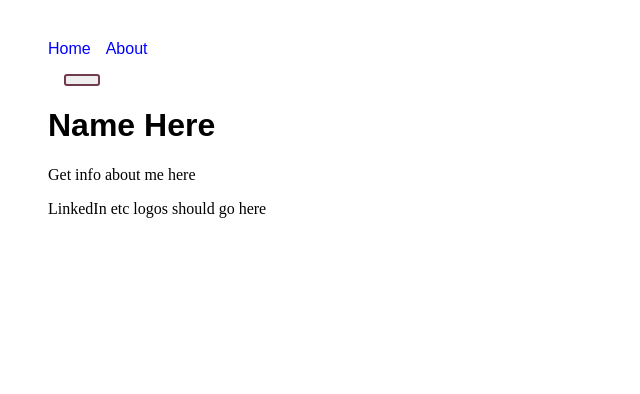
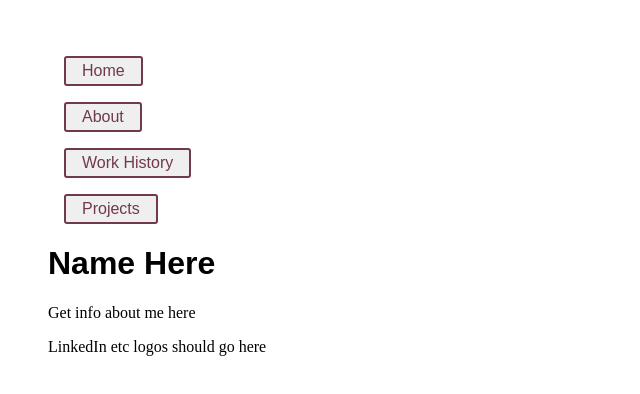
Before and after one commit to MadeleineGil/next-resume-site, a Next.js app: page / in a window 1280 px wide. Shown: the top 394 px of the page, without its empty margins (0-640 px from the left). Built offline with nearby package versions, Linux system fonts and the light colour scheme.

Commit message:
fix button links and initial nav ui

```diff
--- a/components/Layout.js
+++ b/components/Layout.js
@@ -9,10 +9,12 @@ const layoutStyle = {
 export default function Layout(props) {
   return (
     <div style={layoutStyle}>
-      <Header />
       <Navigation/>
       {props.children}
       <style jsx>{`
+        display: flex;
+        justify-content: center;
+        flex-direction:column;
         text-align: center;
       `}</style>
     </div>
--- a/components/Navigation.js
+++ b/components/Navigation.js
@@ -2,6 +2,7 @@ import styled from 'styled-components'
 import Link from 'next/link'
 
 const Button = styled.button`
+    & {
       display: inline-block;
       color: #703A4B;
       font-size: 1em;
@@ -10,18 +11,33 @@ const Button = styled.button`
       border: 2px solid #703A4B;
       border-radius: 3px;
       display: block;
+    }
+    a {
+      color: #703A4B;
+      text-decoration: none;
+    }
 `;
-
-const NavButton = props => <Button>
-
-</Button>
 
 export default function Navigation(props) {
     return (
       <div>
-        <NavButton>
-            Button1
-        </NavButton>
+        <style jsx>{`
+          display: flex;
+          flex-direction: row;
+          justify-content: center;
+        `}</style>
+        <Button><Link href='/'>
+          <a>Home</a>
+        </Link></Button>
+        <Button><Link href='/about'>
+          <a>About</a>
+        </Link></Button>
+        <Button><Link href='/work-history'>
+          <a>Work History</a>
+        </Link></Button>
+        <Button><Link href='/projects'>
+          <a>Projects</a>
+        </Link></Button>
       </div>
     )
   }
--- /dev/null
+++ b/pages/_document.js
@@ -0,0 +1,29 @@
+import Document from 'next/document'
+import { ServerStyleSheet } from 'styled-components'
+
+export default class MyDocument extends Document {
+  static async getInitialProps(ctx) {
+    const sheet = new ServerStyleSheet()
+    const originalRenderPage = ctx.renderPage
+
+    try {
+      ctx.renderPage = () =>
+        originalRenderPage({
+          enhanceApp: App => props => sheet.collectStyles(<App {...props} />),
+        })
+
+      const initialProps = await Document.getInitialProps(ctx)
+      return {
+        ...initialProps,
+        styles: (
+          <>
+            {initialProps.styles}
+            {sheet.getStyleElement()}
+          </>
+        ),
+      }
+    } finally {
+      sheet.seal()
+    }
+  }
+}
```
Also changed, not shown: pages/projects.js (added, +9 -0 lines), pages/work-history.js (added, +9 -0 lines). Lines whose indentation alone changed are shown as unchanged.
